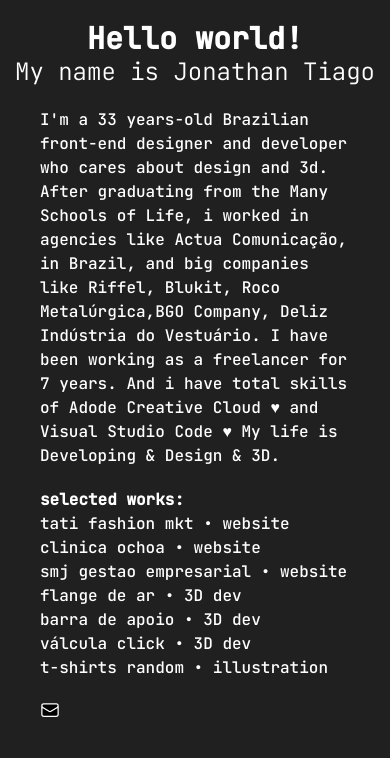
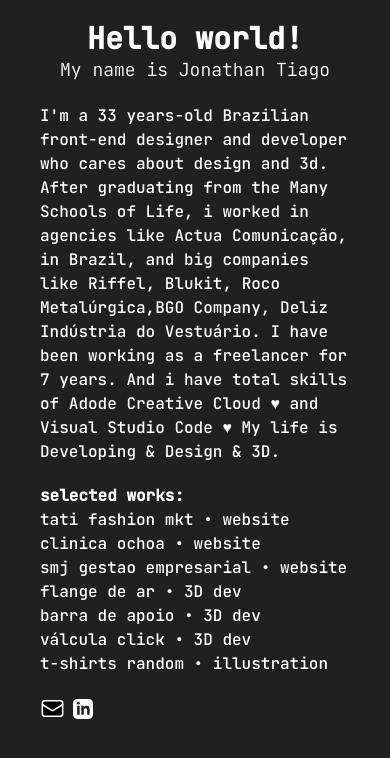
Before and after one commit to tiago-coderia/renderiadesign, a Next.js app: page / in a window 390 px wide. Shown: the top 758 px of the page. Built offline with nearby package versions, Linux system fonts and the light colour scheme.

Commit message:
ajustando links

```diff
--- a/pages/index.js
+++ b/pages/index.js
@@ -11,9 +11,9 @@ export default function Home() {
 
       </Head>
       <main className='flex flex-col gap-5'>
-        <div className='text-center'>
-          <h1 className='font-JetBrains text-3xl font-bold' >Hello world!</h1>
-          <h3 className='font-JetBrains text-2xl font-light' >My name is Jonathan Tiago</h3>
+        <div className='text-center mx-10'>
+          <h1 className='font-JetBrains text-3xl md:text-3xl font-bold' >Hello world!</h1>
+          <h3 className='font-JetBrains text-lg md:text-2xl font-light' >My name is Jonathan Tiago</h3>
         </div>
         <div className='mx-10 max-w-[600px]'>
           I'm a 33 years-old Brazilian front-end designer and developer who cares about design and 3d.
@@ -31,8 +31,9 @@ export default function Home() {
           <p><a href="https://www.behance.net/gallery/142739235/CGI-Valvula-Click-Roco" target="_blank" className='hover:underline'>válcula click • 3D dev</a></p>
           <p><a href="https://www.behance.net/gallery/144126883/Estampas-Desenvolvimento" target="_blank" className='hover:underline'>t-shirts random • illustration</a></p>
         </div>
-        <div className="mx-10">
-        <a href="mailto:asimplekreative@gmail.com"><img src="mail.svg" alt="" width={20}/></a>
+        <div className="mx-10 flex gap-2 items-center">
+        <a href="mailto:asimplekreative@gmail.com"><img src="mail.svg" alt="" width={25}/></a>
+        <a href="https://www.linkedin.com/in/jonathantiiago/" target="_blank"><img src="linkedin.svg" alt="" width={20}/></a>
         </div>
       </main>
 
```
Also changed, not shown: public/linkedin.svg (added).
